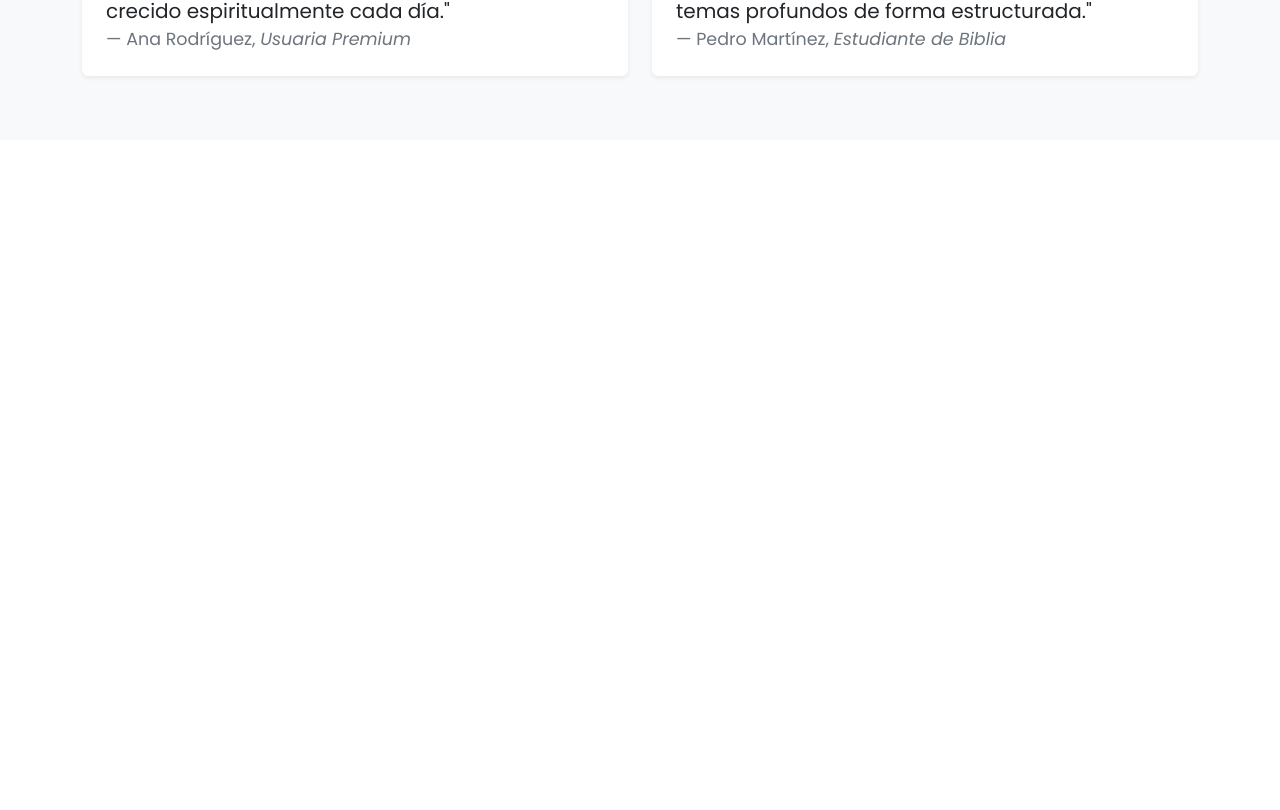
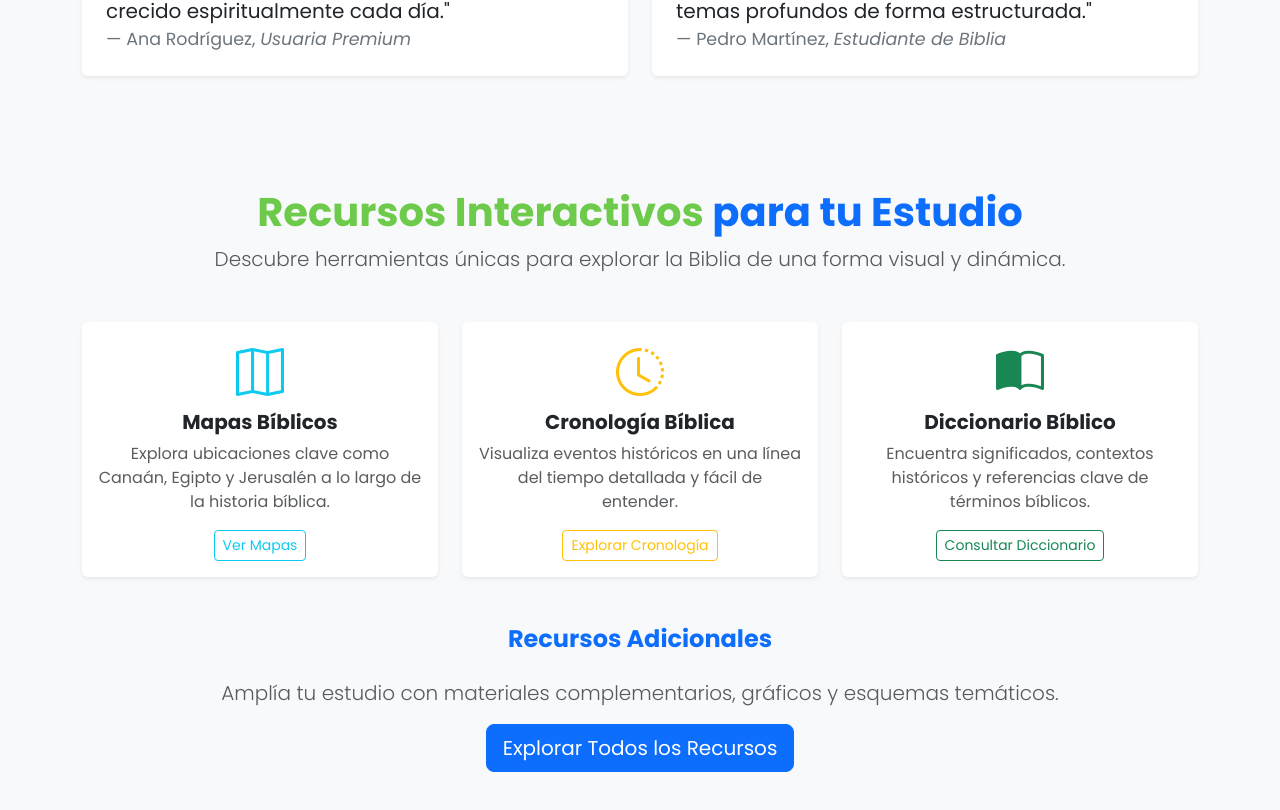
Before and after one commit to axxving/app-biblia-axv, a React (Vite) app: page / in a window 1280 px wide. Shown: the part 3803-4613 px from the top of the page. Before the commit the page ends 3943 px from the top, so only its background shows below. Built offline with nearby package versions, Linux system fonts and the light colour scheme.

Commit message:
feat: interactive resources

```diff
--- a/src/components/page/Page.jsx
+++ b/src/components/page/Page.jsx
@@ -4,6 +4,7 @@ import { Hero } from './sections/hero/Hero';
 import { About } from './sections/about/About';
 import { Library } from './sections/library/Library';
 import { BibleStudies } from './sections/bibleStudies/BibleStudies';
+import { InteractiveResources } from './sections/interactiveResources/InteractiveResources';
 
 export const Page = () => {
     const pageStyle = {
@@ -20,6 +21,7 @@ export const Page = () => {
             <About />
             <Library />
             <BibleStudies />
+            <InteractiveResources />
         </div>
     );
 };
--- /dev/null
+++ b/src/components/page/sections/interactiveResources/InteractiveResources.jsx
@@ -0,0 +1,106 @@
+import React from 'react';
+import 'bootstrap/dist/css/bootstrap.min.css';
+
+export const InteractiveResources = () => {
+    return (
+        <section
+            className="py-5"
+            id="interactive-resources"
+            style={{ backgroundColor: '#f8f9fa' }}
+        >
+            <div className="container">
+                {/* Título */}
+                <div className="text-center mb-5">
+                    <h2 className="fw-bold display-6 text-primary">
+                        <span style={{ color: '#6eca4a' }}>
+                            Recursos Interactivos
+                        </span>{' '}
+                        para tu Estudio
+                    </h2>
+                    <p className="lead text-muted">
+                        Descubre herramientas únicas para explorar la Biblia de
+                        una forma visual y dinámica.
+                    </p>
+                </div>
+
+                {/* Recursos Interactivos */}
+                <div className="row g-4">
+                    {/* Mapas Bíblicos */}
+                    <div className="col-lg-4 col-md-6">
+                        <div className="card border-0 shadow-sm h-100 text-center">
+                            <div className="card-body">
+                                <i
+                                    className="bi bi-map text-info mb-3"
+                                    style={{ fontSize: '3rem' }}
+                                ></i>
+                                <h5 className="fw-bold">Mapas Bíblicos</h5>
+                                <p className="text-muted">
+                                    Explora ubicaciones clave como Canaán,
+                                    Egipto y Jerusalén a lo largo de la historia
+                                    bíblica.
+                                </p>
+                                <button className="btn btn-outline-info btn-sm">
+                                    Ver Mapas
+                                </button>
+                            </div>
+                        </div>
+                    </div>
+
+                    {/* Cronología Bíblica */}
+                    <div className="col-lg-4 col-md-6">
+                        <div className="card border-0 shadow-sm h-100 text-center">
+                            <div className="card-body">
+                                <i
+                                    className="bi bi-clock-history text-warning mb-3"
+                                    style={{ fontSize: '3rem' }}
+                                ></i>
+                                <h5 className="fw-bold">Cronología Bíblica</h5>
+                                <p className="text-muted">
+                                    Visualiza eventos históricos en una línea
+                                    del tiempo detallada y fácil de entender.
+                                </p>
+                                <button className="btn btn-outline-warning btn-sm">
+                                    Explorar Cronología
+                                </button>
+                            </div>
+                        </div>
+                    </div>
+
+                    {/* Diccionario Bíblico */}
+                    <div className="col-lg-4 col-md-6">
+                        <div className="card border-0 shadow-sm h-100 text-center">
+                            <div className="card-body">
+                                <i
+                                    className="bi bi-book-half text-success mb-3"
+                                    style={{ fontSize: '3rem' }}
+                                ></i>
+                                <h5 className="fw-bold">Diccionario Bíblico</h5>
+                                <p className="text-muted">
+                                    Encuentra significados, contextos históricos
+                                    y referencias clave de términos bíblicos.
+                                </p>
+                                <button className="btn btn-outline-success btn-sm">
+                                    Consultar Diccionario
+                                </button>
+                            </div>
+                        </div>
+                    </div>
+
+                    {/* Sección de Recursos Adicionales */}
+                    <div className="col-12 text-center mt-5">
+                        <h4 className="fw-bold text-primary mb-4">
+                            Recursos Adicionales
+                        </h4>
+                        <p className="lead text-muted">
+                            Amplía tu estudio con materiales complementarios,
+                            gráficos y esquemas temáticos.
+                        </p>
+                        <button className="btn btn-primary btn-lg">
+                            Explorar Todos los Recursos
+                        </button>
+                    </div>
+                </div>
+            </div>
+        </section>
+    );
+};
```
